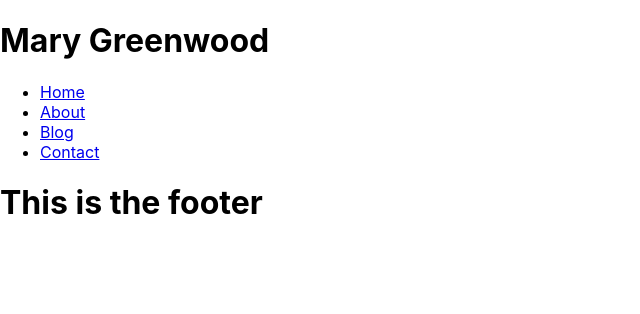
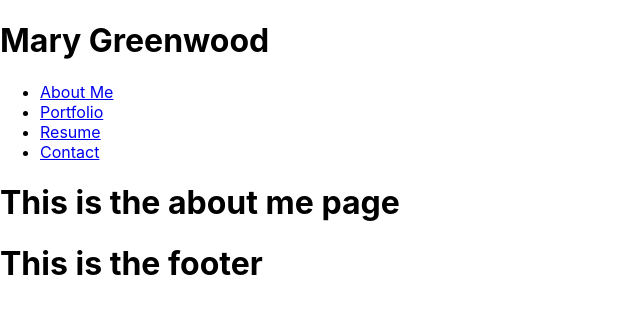
Before and after one commit to marysgreenwood/GreenwoodPortfolio, a React (Create React App) app: page / in a window 1280 px wide. Shown: the top 314 px of the page, without its empty margins (0-640 px from the left). Built offline with nearby package versions, Linux system fonts and the light colour scheme.

Commit message:
navbar successfully renders pages

```diff
--- a/src/components/nav.js
+++ b/src/components/nav.js
@@ -1,41 +1,39 @@
-import React from 'react';
-
-
+import React from "react";
 
 function NavTabs({ currentPage, handlePageChange }) {
   return (
     <ul className="nav nav-tabs">
       <li className="nav-item">
         <a
-          href="#aboutme"
-          onClick={() => handlePageChange('aboutme')}
-
-
-          className={currentPage === 'Home' ? 'nav-link active' : 'nav-link'}
+          href="#aboutMe"
+          onClick={() => handlePageChange("aboutMe")}
+          className={currentPage === "" ? "nav-link active" : "nav-link"}
         >
-          Home
+          About Me
         </a>
       </li>
       <li className="nav-item">
         <a
-          href="#about"
-          onClick={() => handlePageChange('About')}
+          href="#portfolio"
+          onClick={() => handlePageChange("portfolio")}
           //  TODO: Add a comment explaining what this logic is doing
 
-          className={currentPage === 'About' ? 'nav-link active' : 'nav-link'}
+          className={
+            currentPage === "portfolio" ? "nav-link active" : "nav-link"
+          }
         >
-          About
+          Portfolio
         </a>
       </li>
       <li className="nav-item">
         <a
-          href="#blog"
-          onClick={() => handlePageChange('Blog')}
+          href="#resume"
+          onClick={() => handlePageChange("Resume")}
           //  TODO: Add a comment explaining what this logic is doing
 
-          className={currentPage === 'Blog' ? 'nav-link active' : 'nav-link'}
+          className={currentPage === "Resume" ? "nav-link active" : "nav-link"}
         >
-          Blog
+          Resume
         </a>
       </li>
       <li className="nav-item">
@@ -43,8 +41,8 @@
           href="#contact"
           //  TODO: Add a comment explaining what this logic is doing
 
-          onClick={() => handlePageChange('Contact')}
-          className={currentPage === 'Contact' ? 'nav-link active' : 'nav-link'}
+          onClick={() => handlePageChange("Contact")}
+          className={currentPage === "Contact" ? "nav-link active" : "nav-link"}
         >
           Contact
         </a>
--- a/src/components/pages/aboutMe.js
+++ b/src/components/pages/aboutMe.js
@@ -1,6 +1,6 @@
 import React from 'react';
 
-export default function aboutMe() {
+export default function AboutMe() {
     return (
 <div>
     <h1>This is the about me page</h1>
--- a/src/components/portfolioContainer.js
+++ b/src/components/portfolioContainer.js
@@ -2,7 +2,7 @@
 
 import React, { useState } from "react";
 //pages
-import aboutMe from "./pages/aboutMe";
+import AboutMe from "./pages/aboutMe";
 import Portfolio from "./pages/portfolio";
 import Resume from "./pages/resume";
 import Contact from "./pages/contact";
@@ -14,7 +14,7 @@
 
   const renderPage = () => {
     if (currentPage === "aboutMe") {
-      return <aboutMe />;
+      return <AboutMe />;
     }
     if (currentPage === "portfolio") {
       return <Portfolio />;
@@ -32,6 +32,7 @@
       <Header handlePageChange={handlePageChange} currentPage={currentPage} />
 
       {renderPage()}
+      {console.log(currentPage)}
       <Footer />
     </div>
   );
```
